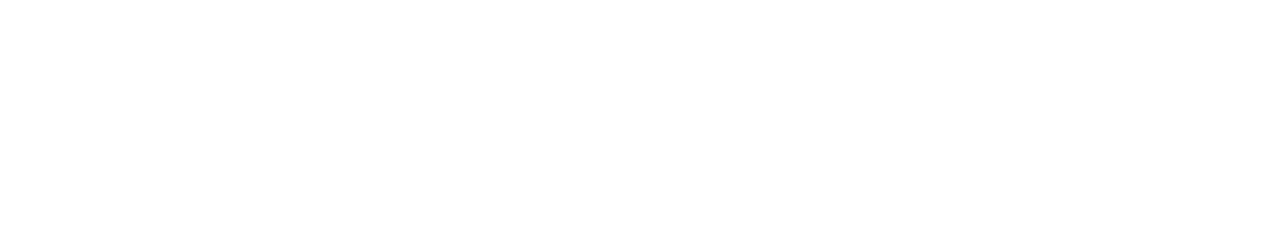
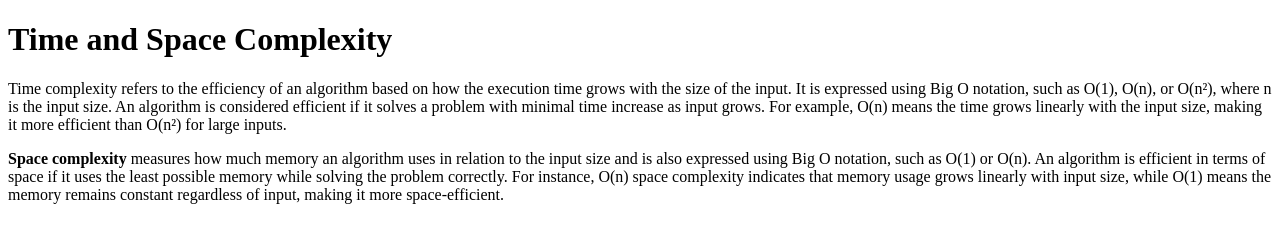
Before and after one commit to acciojob/time-and-space-complexity-gauriverma4, a website: page main.html in a window 1280 px wide. Drawn offline with Linux system fonts and the light colour scheme.

Commit message:
created a submission

```diff
--- a/main.html
+++ b/main.html
@@ -8,6 +8,9 @@
 
 <body>
 	<!-- the entire body must be written by student -->
+	<h1>Time and Space Complexity</h1>
+	<p>Time complexity refers to the efficiency of an algorithm based on how the execution time grows with the size of the input. It is expressed using Big O notation, such as O(1), O(n), or O(n²), where n is the input size. An algorithm is considered efficient if it solves a problem with minimal time increase as input grows. For example, O(n) means the time grows linearly with the input size, making it more efficient than O(n²) for large inputs.</p>
+	<p><b>Space complexity</b> measures how much memory an algorithm uses in relation to the input size and is also expressed using Big O notation, such as O(1) or O(n). An algorithm is efficient in terms of space if it uses the least possible memory while solving the problem correctly. For instance, O(n) space complexity indicates that memory usage grows linearly with input size, while O(1) means the memory remains constant regardless of input, making it more space-efficient.</p>
     <script type="text/javascript" src="./script.js">
 </script>
 
```
